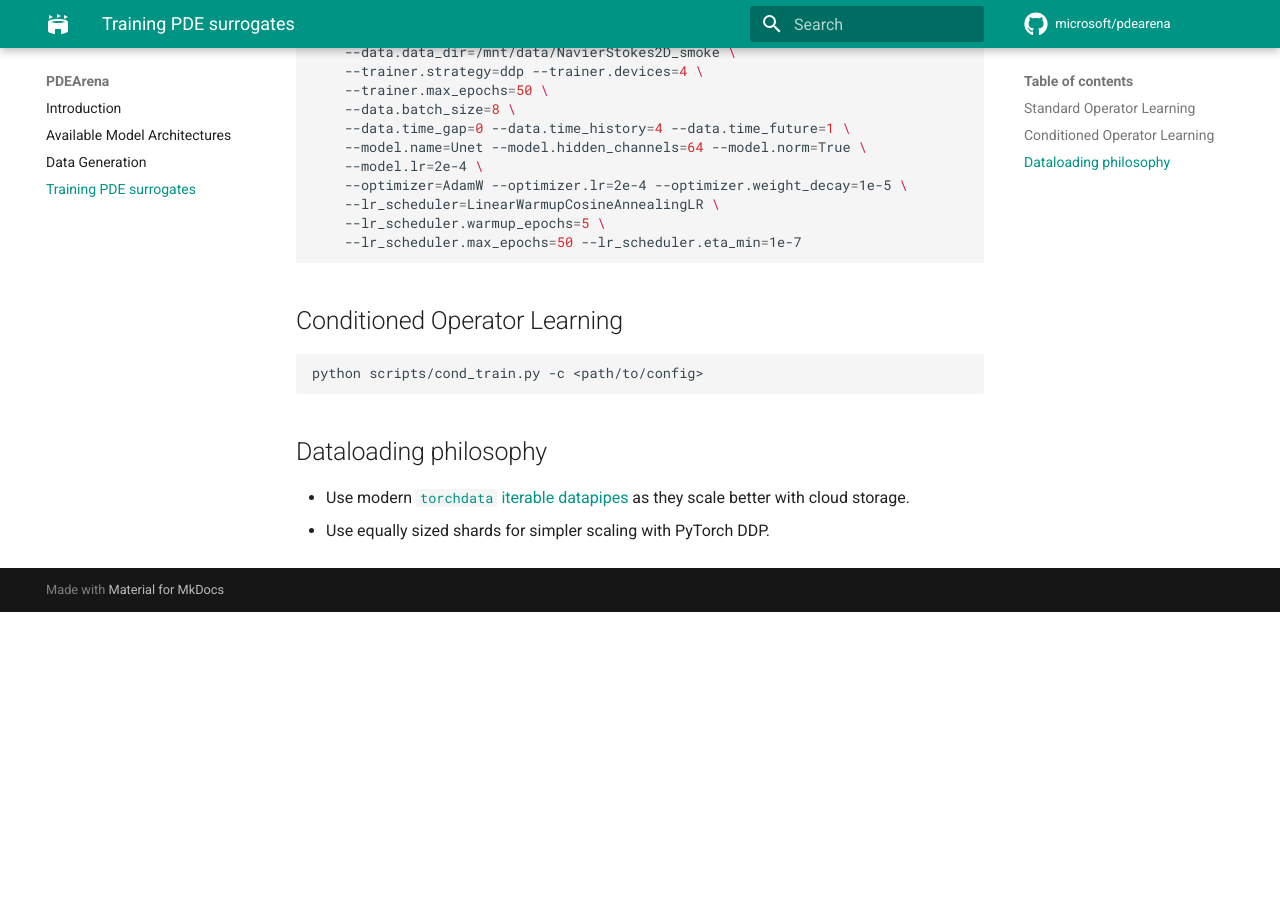
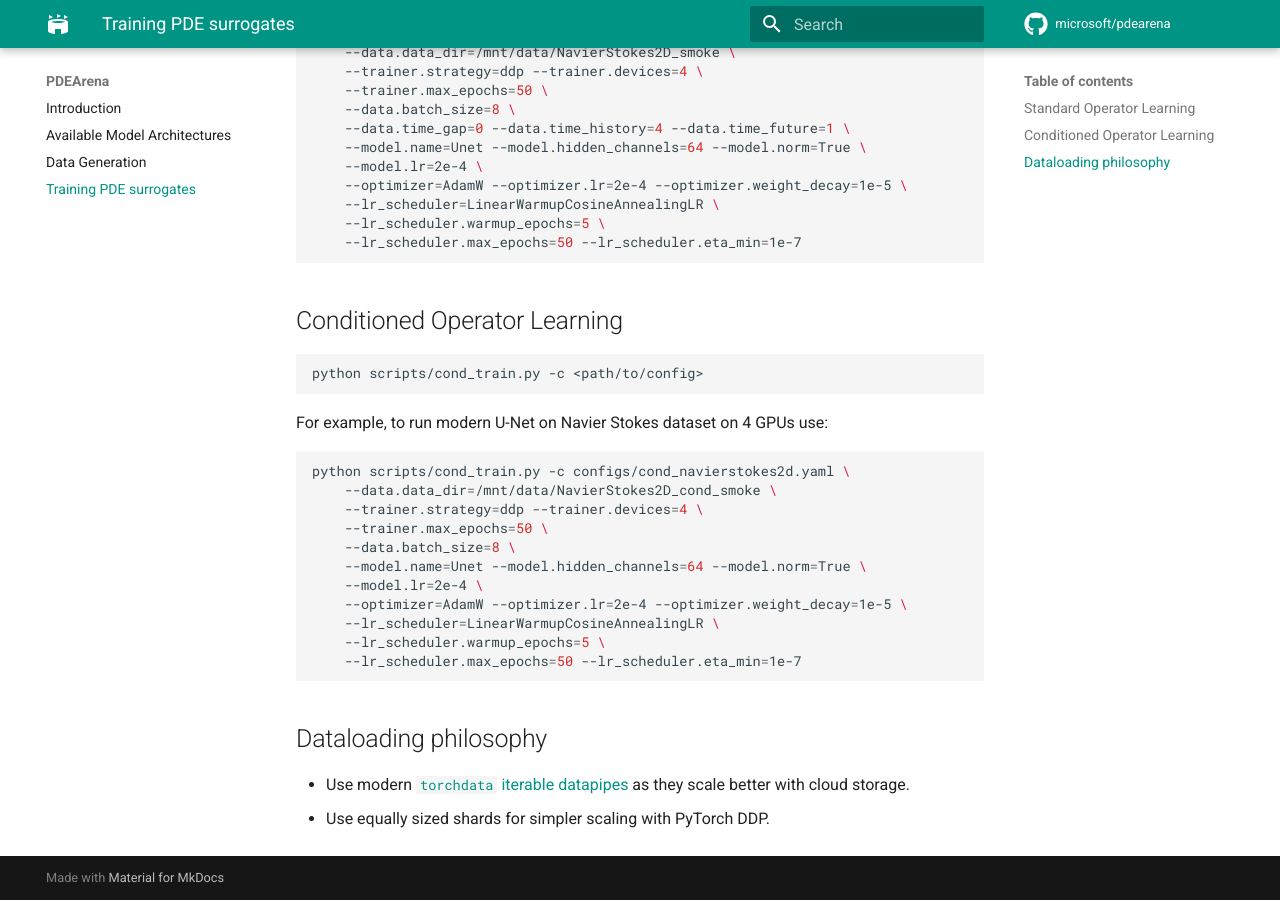
Before and after one commit to pdearena/pdearena, an MkDocs documentation site: the page built from docs/train.md, in a window 1280 px wide and 900 px high, scrolled down 510 px. Built offline with MkDocs 1.6.1 and Material for MkDocs 9.7.7, drawn with Linux system fonts in a browser that asks for light colours; comment, search, counter and statistics services are not loaded; before the commit the page ends 1122 px from its top, so only the background shows below that.

Commit message:
more docs

````diff
--- a/docs/train.md
+++ b/docs/train.md
@@ -37,6 +37,20 @@ python scripts/train.py -c configs/navierstokes2d.yaml \
 python scripts/cond_train.py -c <path/to/config>
 ```
 
+For example, to run modern U-Net on Navier Stokes dataset on 4 GPUs use:
+```bash
+python scripts/cond_train.py -c configs/cond_navierstokes2d.yaml \
+    --data.data_dir=/mnt/data/NavierStokes2D_cond_smoke \
+    --trainer.strategy=ddp --trainer.devices=4 \
+    --trainer.max_epochs=50 \
+    --data.batch_size=8 \
+    --model.name=Unet --model.hidden_channels=64 --model.norm=True \
+    --model.lr=2e-4 \
+    --optimizer=AdamW --optimizer.lr=2e-4 --optimizer.weight_decay=1e-5 \
+    --lr_scheduler=LinearWarmupCosineAnnealingLR \
+    --lr_scheduler.warmup_epochs=5 \
+    --lr_scheduler.max_epochs=50 --lr_scheduler.eta_min=1e-7
+```
 
 ## Dataloading philosophy
 
--- a/mkdocs.yml
+++ b/mkdocs.yml
@@ -14,6 +14,11 @@ markdown_extensions:
   - pymdownx.inlinehilite
   - pymdownx.snippets
   - pymdownx.superfences
+  - pymdownx.critic
+  - pymdownx.caret
+  - pymdownx.keys
+  - pymdownx.mark
+  - pymdownx.tilde
   - pymdownx.emoji:
       emoji_index: !!python/name:materialx.emoji.twemoji
       emoji_generator: !!python/name:materialx.emoji.to_svg
````
Also changed, not shown: docs/architectures.md (+5 -3 lines).
